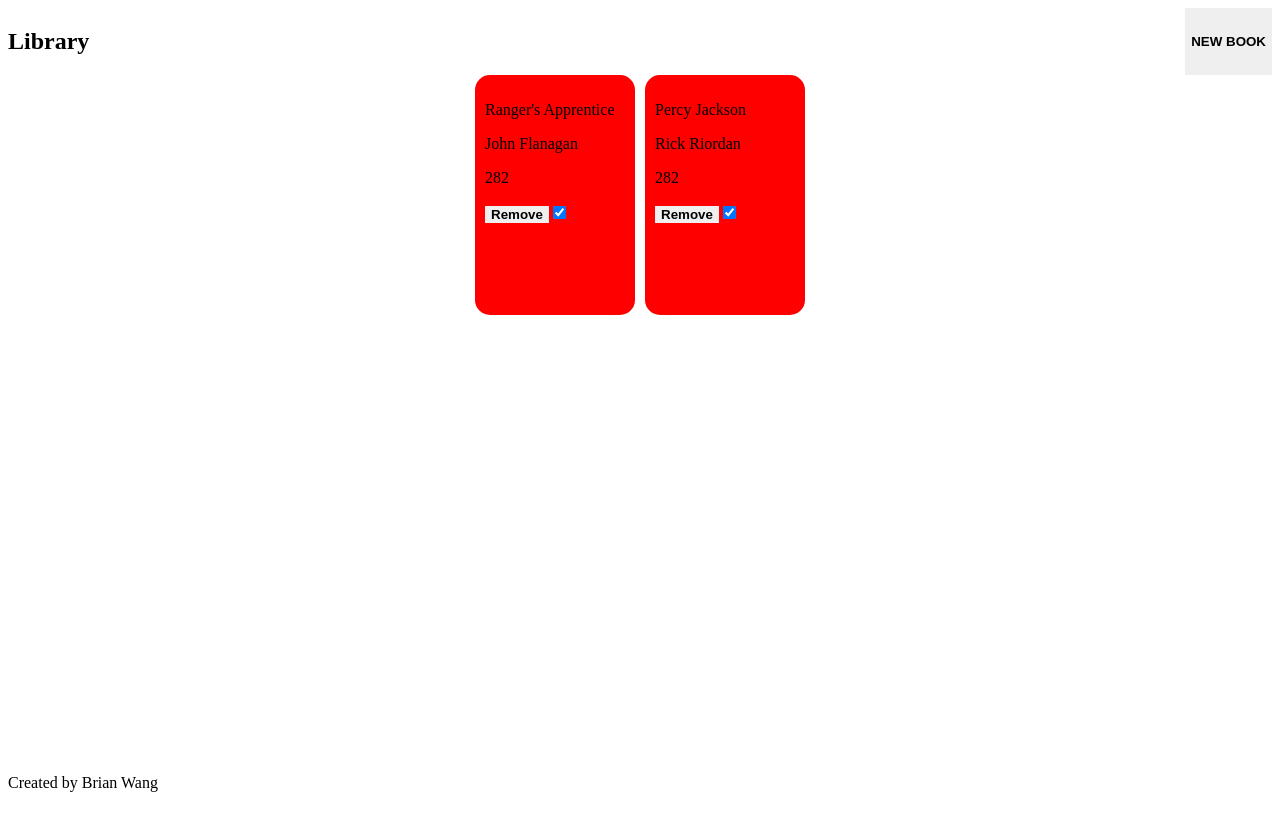
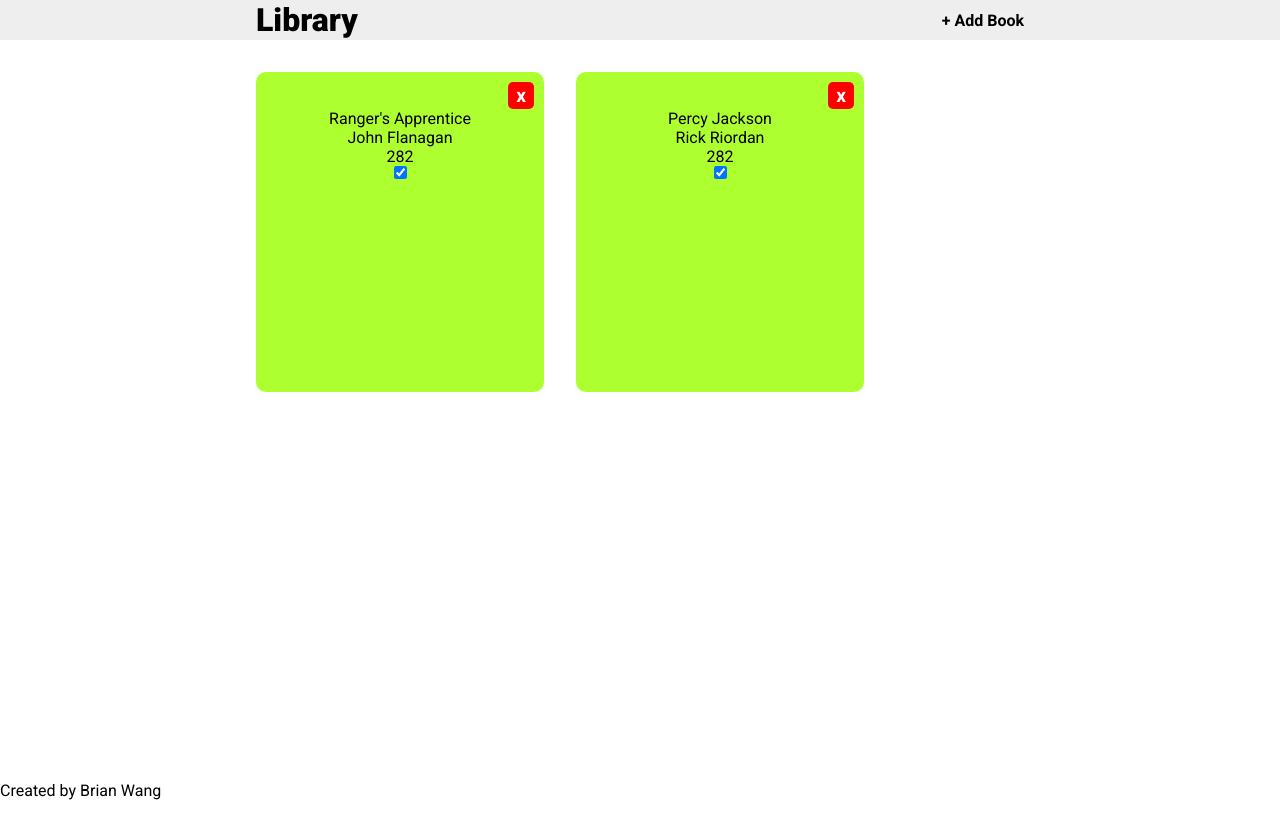
Before and after one commit to bwangsta/library, a plain HTML site: page index.html in a window 1280 px wide. Drawn offline with Linux system fonts and the light colour scheme.

Commit message:
Center layout and style header

```diff
--- a/index.html
+++ b/index.html
@@ -8,14 +8,19 @@
   <title>Library</title>
 
   <link rel="stylesheet" href="./styles.css">
+  <link rel="preconnect" href="https://fonts.googleapis.com">
+  <link rel="preconnect" href="https://fonts.gstatic.com" crossorigin>
+  <link href="https://fonts.googleapis.com/css2?family=Roboto:wght@400;700;900&display=swap" rel="stylesheet">
   <script src="./script.js" defer></script>
 </head>
 
 <body>
   <header>
     <nav>
-      <h1>Library</h1>
-      <button type="button" class="new-book-btn">NEW BOOK</button>
+      <div class="container">
+        <h1>Library</h1>
+        <button type="button" class="new-book-btn">+ Add Book</button>
+      </div>
     </nav>
     <section class="modal hidden">
       <button type="button" class="btn-close">x</button>
@@ -36,7 +41,7 @@
     <div class="overlay hidden"></div>
   </header>
   <main>
-    <div class="book-list"></div>
+    <div class="bookshelf container"></div>
   </main>
   <footer>
     <p>Created by Brian Wang</p>
--- a/script.js
+++ b/script.js
@@ -19,7 +19,7 @@ function render() {
     });
 
     // rerenders all books on screen
-    for (let i=0; i < myLibrary.length; i++) {
+    for (let i = 0; i < myLibrary.length; i++) {
         createBookElement(i, myLibrary[i].title, myLibrary[i].author, myLibrary[i].pages, myLibrary[i].hasRead);
     }
 
@@ -53,9 +53,8 @@ function checkboxChanged() {
 }
 
 function createBookElement(id, title, author, pages, hasRead) {
-    const bookList = document.querySelector(".book-list")
+    const bookList = document.querySelector(".bookshelf")
     const newDiv = document.createElement("div");
-    const nestedDiv = document.createElement("div");
     const titleText = document.createElement("p");
     const authorText = document.createElement("p");
     const pageText = document.createElement("p");
@@ -67,15 +66,15 @@ function createBookElement(id, title, author, pages, hasRead) {
     titleText.textContent = title;
     authorText.textContent = author;
     pageText.textContent = pages;
-    removeButton.textContent = "Remove";
+    removeButton.textContent = "x";
+    removeButton.classList.add("btn-close");
     hasReadCheckbox.checked = hasRead;
     newDiv.classList.add("book")
+    newDiv.appendChild(removeButton);
     newDiv.appendChild(titleText);
     newDiv.appendChild(authorText);
     newDiv.appendChild(pageText);
-    nestedDiv.appendChild(removeButton);
-    nestedDiv.appendChild(hasReadCheckbox);
-    newDiv.appendChild(nestedDiv);
+    newDiv.appendChild(hasReadCheckbox);
     bookList.appendChild(newDiv);
 }
 
--- a/styles.css
+++ b/styles.css
@@ -1,5 +1,7 @@
-html {
-  box-sizing: border-box;
+* {
+  margin: 0;
+  padding: 0;
+  font: inherit;
 }
 
 *,
@@ -8,18 +10,41 @@ html {
   box-sizing: inherit;
 }
 
+html {
+  box-sizing: border-box;
+  color-scheme: dark light;
+}
+
 body {
+  font-family: 'Roboto', sans-serif;
   display: flex;
   flex-direction: column;
-  /* justify-content: center;
-  align-items: center; */
   min-height: 100vh;
   position: relative;
 }
 
 nav {
+  background-color: #EEEEEE;
+  height: 5vh;
+  padding: 0 1rem;
+}
+
+nav .container {
   display: flex;
   justify-content: space-between;
+  align-items: center;
+}
+
+.container {
+  max-width: 768px;
+  width: 100%;
+  margin: 0 auto;
+  height: 100%;
+}
+
+nav h1 {
+  font-size: 2rem;
+  font-weight: 900;
 }
 
 main {
@@ -83,6 +108,7 @@ button {
   color: white;
   border-radius: 5px;
   font-size: 1.2rem;
+  padding: 2px 8px;
   margin: 10px 10px 0 0;
 }
 
@@ -90,16 +116,24 @@ button {
   display: none;
 }
 
-.book-list {
+.bookshelf {
   display: flex;
-  justify-content: center;
-  gap: 10px;
+  flex-wrap: wrap;
+  gap: 2rem;
+  padding: 2rem 0;
 }
 
 .book {
-  height: 15rem;
-  width: 10rem;
-  background-color: red;
-  border-radius: 15px;
+  height: 20rem;
+  width: 18rem;
+  background-color: greenyellow;
+  border-radius: 10px;
   padding: 10px;
+  display: flex;
+  flex-direction: column;
+  align-items: center;
 }
+
+.book .btn-close {
+  margin: 0;
+}
```
